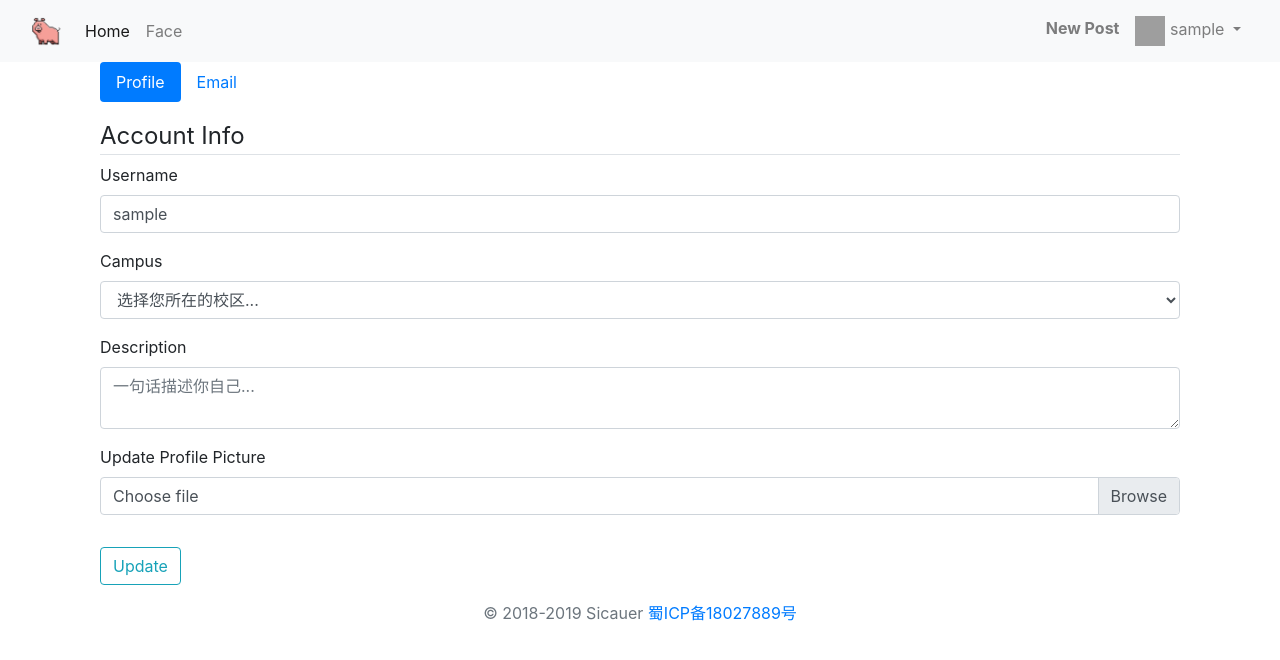
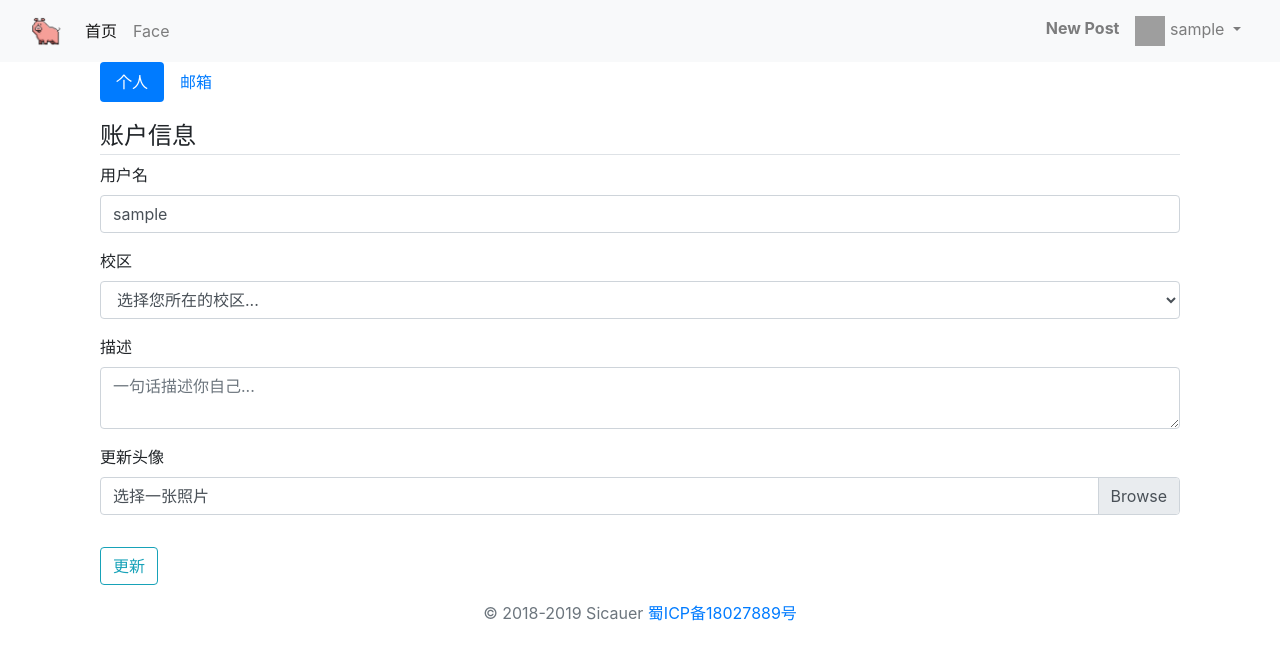
Before and after one commit to zerostwo/sicauer, a Flask app: page /setting/ in a window 1280 px wide. Shown: the top 660 px of the page. Run offline with Flask 2, Linux system fonts and the light colour scheme; the visitor is signed in with stand-in values (Sample User, id 1); data comes from the database, SQL or seed files in the repository; parts of the project's set-up code (start-up, migrations or seed data) failed here and were passed over; some libraries are stand-ins or nearby versions; grey boxes are pictures that could not be loaded.

Commit message:
translate

```diff
--- a/app/main/routes.py
+++ b/app/main/routes.py
@@ -17,7 +17,7 @@ def home():
 
 @main.route('/about')
 def about():
-    return render_template('about.html', title='about')
+    return render_template('about.html', title='关于我们')
 
 
 @main.route('/get_my_ip', methods=['GET'])
--- a/app/templates/errors/403.html
+++ b/app/templates/errors/403.html
@@ -1,7 +1,7 @@
 {% extends "layout.html" %}
 {% block content %}
     <div class="content-section">
-        <h1>You don't have permission to do that (403)</h1>
-        <p>Please check your account and try again</p>
+        <h1>您不能这样做（403）</h1>
+        <p>请检查您的帐户，然后重试</p>
     </div>
 {% endblock content %}
--- a/app/templates/errors/404.html
+++ b/app/templates/errors/404.html
@@ -1,7 +1,7 @@
 {% extends "layout.html" %}
 {% block content %}
     <div class="content-section">
-        <h1>Oops. Page Not Found (404)</h1>
-        <p>That page does not exist. Please try a different location</p>
+        <h1>哎呀！页面好像走丢了（404）</h1>
+        <p>该页面不存在。请尝试换一个地点</p>
     </div>
 {% endblock content %}
--- a/app/templates/errors/413.html
+++ b/app/templates/errors/413.html
@@ -1,7 +1,7 @@
 {% extends "layout.html" %}
 {% block content %}
     <div class="content-section">
-        <h1>You don't have permission to do that (403)</h1>
-        <p>Please check your account and try again</p>
+        <h1>你无权这样做（413）</h1>
+        <p>请检查您的帐户，然后重试</p>
     </div>
 {% endblock content %}
--- a/app/templates/errors/500.html
+++ b/app/templates/errors/500.html
@@ -1,7 +1,7 @@
 {% extends "layout.html" %}
 {% block content %}
     <div class="content-section">
-        <h1>Something went wrong (500)</h1>
-        <p>We're experiencing some trouble on our end. Please try again in the near future</p>
+        <h1>出了点问题（500）</h1>
+        <p>我们在结束时遇到了一些麻烦。请在不久的将来再试一次</p>
     </div>
 {% endblock content %}
--- a/app/templates/layout.html
+++ b/app/templates/layout.html
@@ -38,7 +38,7 @@
             <div class="collapse navbar-collapse" id="navbarSupportedContent">
                 <ul class="navbar-nav mr-auto">
                     <li class="nav-item active">
-                        <a class="nav-link" href="{{ url_for('main.home') }}">Home<span
+                        <a class="nav-link" href="{{ url_for('main.home') }}">首页<span
                                 class="sr-only">(current)</span></a>
                     </li>
                     <li class="nav-item">
@@ -61,25 +61,25 @@
                             <div class="dropdown-menu dropdown-menu-right" aria-labelledby="navbarDropdown">
                                 <a class="dropdown-item"
                                    href="{{ url_for('users.account', student_id=current_user.student_ID) }}">
-                                    <span class="text-muted"><i class="far fa-user"></i> Account</span></a>
+                                    <span class="text-muted"><i class="far fa-user"></i> 我的主页</span></a>
                                 {% if current_user.is_authenticated and current_user.student_ID == '201702420' %}
                                     <a class="dropdown-item" href="{{ url_for('admin.index') }}">
-                                        <span class="text-muted"><i class="far fa-kiss-wink-heart"></i> Admin</span></a>
+                                        <span class="text-muted"><i class="far fa-kiss-wink-heart"></i> 管理后台</span></a>
                                 {% endif %}
                                 <a class="dropdown-item"
                                    href="{{ url_for('users.setting') }}">
-                                    <span class="text-muted"><i class="fas fa-cog"></i> Setting</span></a>
+                                    <span class="text-muted"><i class="fas fa-cog"></i> 设置</span></a>
                                 <div class="dropdown-divider"></div>
                                 <a class="dropdown-item" href="{{ url_for('users.logout') }}">
-                                    <span class="text-muted"><i class="fas fa-power-off"></i> Sign out</span></a>
+                                    <span class="text-muted"><i class="fas fa-power-off"></i> 退出</span></a>
                             </div>
                         </li>
                     {% else %}
                         <li class="nav-item">
-                            <a class="nav-link" href="{{ url_for('users.register') }}"><b>Register</b></a>
+                            <a class="nav-link" href="{{ url_for('users.register') }}"><b>注册</b></a>
                         </li>
                         <li class="nav-item">
-                            <a class="nav-link" href="{{ url_for('users.login') }}">Login</a>
+                            <a class="nav-link" href="{{ url_for('users.login') }}">登录</a>
                         </li>
                     {% endif %}
                 </ul>
@@ -126,5 +126,6 @@
     })
 </script>
 {{ moment.include_moment() }}
+{{ moment.lang("zh-CN") }}
 </body>
 </html>
--- a/app/templates/login.html
+++ b/app/templates/login.html
@@ -4,7 +4,7 @@
         <form method="POST" action="">
             {{ form.hidden_tag() }}
             <fieldset class="form-group">
-                <legend class="border-bottom">Log In</legend>
+                <legend class="border-bottom">登录</legend>
                 <div class="form-group">
                     {{ form.student_ID.label(class="form-control-label") }}
                     {% if form.student_ID.errors %}
@@ -39,14 +39,14 @@
             <div class="form-group">
                 {{ form.submit(class="btn btn-outline-info") }}
                 <small class="text-muted ml-2">
-                    <a href="{{ url_for('users.reset_request') }}">Forget Password?</a>
+                    <a href="{{ url_for('users.reset_request') }}">忘记密码？</a>
                 </small>
             </div>
         </form>
     </div>
     <div class="border-top pt-3">
         <small class="text-muted">
-            Need An Account?<a class="ml-2" href="{{ url_for('users.register') }}">Sign Up</a>
+            还没注册吗？<a class="ml-2" href="{{ url_for('users.register') }}">注册</a>
         </small>
     </div>
 {% endblock %}
--- a/app/templates/post.html
+++ b/app/templates/post.html
@@ -22,7 +22,7 @@
     <form method="POST" action="">
         {{ form.hidden_tag() }}
         <div class="input-group mb-3">
-            {{ form_inline_submit(name=form.content, content="Enter your comment...") }}
+            {{ form_inline_submit(name=form.content, content="输入您的评论...") }}
             <div class="input-group-append">
                 {{ form.submit1(class="btn btn-outline-info") }}
             </div>
@@ -50,7 +50,7 @@
                     <form method="POST" action="">
                         {{ reply_form.hidden_tag() }}
                         <div class="input-group mb-3">
-                            {{ form_inline_submit(name=reply_form.content, content="Enter your reply...") }}
+                            {{ form_inline_submit(name=reply_form.content, content="输入您的回复...") }}
                             <div class="input-group-append">
                                 <section hidden>
                                     {{ reply_form.comment_id(value=comment.id) }}
@@ -86,7 +86,7 @@
                                     <form method="POST" action="">
                                         {{ reply_form.hidden_tag() }}
                                         <div class="input-group mb-3">
-                                            {{ form_inline_submit(name=reply_form.content, content="Enter your reply...") }}
+                                            {{ form_inline_submit(name=reply_form.content, content="输入您的回复...") }}
                                             <div class="input-group-append">
                                                 <section hidden>
                                                     {{ reply_form.comment_id(value=comment.id) }}
--- a/app/templates/register.html
+++ b/app/templates/register.html
@@ -5,7 +5,7 @@
         <form method="POST" action="">
             {{ form.hidden_tag() }}
             <fieldset class="form-group">
-                <legend class="border-bottom">Join Today</legend>
+                <legend class="border-bottom">注册</legend>
                 {{ form_submit(name=form.student_ID) }}
                 {{ form_submit(name=form.username) }}
                 {{ form_submit(name=form.email) }}
@@ -18,7 +18,7 @@
     </div>
     <div class="border-top pt-3">
         <small class="text-muted">
-            Already Have An Account?<a class="ml-2" href="{{ url_for('users.login') }}">Sign In</a>
+            已经注册了吗？<a class="ml-2" href="{{ url_for('users.login') }}">登录</a>
         </small>
     </div>
 {% endblock %}
--- a/app/templates/setting.html
+++ b/app/templates/setting.html
@@ -4,11 +4,11 @@
     <ul class="nav nav-pills mb-3" id="pills-tab" role="tablist">
         <li class="nav-item">
             <a class="nav-link active" id="pills-profile-tab" data-toggle="pill" href="#pills-profile" role="tab"
-               aria-controls="pills-profile" aria-selected="true">Profile</a>
+               aria-controls="pills-profile" aria-selected="true">个人</a>
         </li>
         <li class="nav-item">
             <a class="nav-link" id="pills-contact-tab" data-toggle="pill" href="#pills-email" role="tab"
-               aria-controls="pills-contact" aria-selected="false">Email</a>
+               aria-controls="pills-contact" aria-selected="false">邮箱</a>
         </li>
     </ul>
     <div class="tab-content" id="pills-tabContent">
@@ -17,7 +17,7 @@
                 <form method="POST" action="" enctype="multipart/form-data">
                     {{ form.hidden_tag() }}
                     <fieldset class="form-group">
-                        <legend class="border-bottom">Account Info</legend>
+                        <legend class="border-bottom">账户信息</legend>
                         {{ form_submit(name=form.username, content="用户名") }}
                         {{ form_submit(name=form.campus) }}
                         {{ form_submit(name=form.description, content="一句话描述你自己...") }}
@@ -25,7 +25,7 @@
                             {{ form.picture.label() }}
                             <div class="custom-file">
                                 {{ form.picture(type="file" ,class="custom-file-input", id="customFile") }}
-                                <label class="custom-file-label" for="customFile">Choose file</label>
+                                <label class="custom-file-label" for="customFile">选择一张照片</label>
                             </div>
                             {% if form.picture.errors %}
                                 {% for error in form.picture.errors %}
@@ -45,7 +45,7 @@
                 <form method="POST" action="">
                     {{ email_form.hidden_tag() }}
                     <fieldset class="form-group">
-                        <legend class="border-bottom">Change Email</legend>
+                        <legend class="border-bottom">更改邮箱</legend>
                         {{ form_submit(name=email_form.email) }}
                         {{ form_submit(name=email_form.password) }}
                     </fieldset>
--- a/app/users/forms.py
+++ b/app/users/forms.py
@@ -7,11 +7,11 @@ from app.models import User
 
 
 class RegistrationForm(FlaskForm):
-    username = StringField('Username', validators=[DataRequired(), Length(min=2, max=20)])
-    student_ID = StringField('Student ID', validators=[DataRequired()])
-    email = StringField('Email', validators=[DataRequired(), Email()])
-    password = PasswordField('Password', validators=[DataRequired()])
-    submit = SubmitField('Sign Up')
+    username = StringField('用户名', validators=[DataRequired(), Length(min=2, max=20)])
+    student_ID = StringField('学号', validators=[DataRequired()])
+    email = StringField('邮箱', validators=[DataRequired(), Email()])
+    password = PasswordField('密码', validators=[DataRequired()])
+    submit = SubmitField('注册')
 
     def validate_username(self, username):
         user = User.query.filter_by(username=username.data).first()
@@ -25,29 +25,29 @@ class RegistrationForm(FlaskForm):
 
 
 class LoginForm(FlaskForm):
-    student_ID = StringField('Student ID', validators=[DataRequired()])
+    student_ID = StringField('学号', validators=[DataRequired()])
     # email = StringField('Email', validators=[DataRequired(), Email()])
-    password = PasswordField('Password', validators=[DataRequired()])
-    remember = BooleanField('Remember Me')
-    submit = SubmitField('Login')
+    password = PasswordField('密码', validators=[DataRequired()])
+    remember = BooleanField('记住我')
+    submit = SubmitField('登录')
 
 
 class UpdateAccountForm(FlaskForm):
-    username = StringField('Username', validators=[DataRequired(), Length(min=2, max=20)])
-    picture = FileField('Update Profile Picture',
+    username = StringField('用户名', validators=[DataRequired(), Length(min=2, max=20)])
+    picture = FileField('更新头像',
                         validators=[FileAllowed(['jpg', 'png', 'JPEG', 'JPG', 'PNG', 'jpeg'])])
-    birthday = DateField('Birthday', format='%m/%d/%Y', validators=[Optional()])
-    campus = SelectField('Campus',
+    birthday = DateField('生日', format='%m/%d/%Y', validators=[Optional()])
+    campus = SelectField('校区',
                          choices=[('', '选择您所在的校区...'), ('成都校区', '成都校区'), ('都江堰校区', '都江堰校区'), ('雅安校区', '雅安校区')],
                          default='')
-    description = TextAreaField('Description')
-    info_submit = SubmitField('Update')
+    description = TextAreaField('描述')
+    info_submit = SubmitField('更新')
 
     def validate_username(self, username):
         if username.data != current_user.username:
             user = User.query.filter_by(username=username.data).first()
             if user:
-                raise ValidationError('That username is taken. Please choose a different one.')
+                raise ValidationError('该用户名已被占用，请使用其它的。')
     #
     # def validate_email(self, email):
     #     if email.data != current_user.email:
@@ -58,12 +58,12 @@ class UpdateAccountForm(FlaskForm):
 
 class RequestResetForm(FlaskForm):
     email = StringField('Email', validators=[DataRequired(), Email()])
-    submit = SubmitField('Request Passworf Reset')
+    submit = SubmitField('Request Password Reset')
 
     def validate_email(self, email):
         user = User.query.filter_by(email=email.data).first()
         if user is None:
-            raise ValidationError('There is no account with that email. You must register first')
+            raise ValidationError('该电子邮件没有帐号。你必须先注册')
 
 
 class ResetPasswordForm(FlaskForm):
@@ -73,13 +73,13 @@ class ResetPasswordForm(FlaskForm):
 
 
 class ChangeEmailForm(FlaskForm):
-    email = StringField('New Email', validators=[DataRequired(), Length(1, 64), Email()])
-    password = PasswordField('Password', validators=[DataRequired()])
-    email_submit = SubmitField('Update Email Address')
+    email = StringField('新的电子邮件地址', validators=[DataRequired(), Length(1, 64), Email()])
+    password = PasswordField('密码', validators=[DataRequired()])
+    email_submit = SubmitField("更新邮箱")
 
     def validate_email(self, email):
         if User.query.filter_by(email=email.data).first():
-            raise ValidationError('Email already registered.')
+            raise ValidationError('该电子邮件已被注册请选择其它的。')
 
 
 class FaceInfo(FlaskForm):
--- a/app/users/routes.py
+++ b/app/users/routes.py
@@ -56,11 +56,11 @@ def register():
             token = user.generate_confirmation_token()
             # send_email(current_user.email, '确认你的账户', 'email/confirm', user=current_user, token=token)
             send_email(form.email.data, '确认你的账户', 'email/confirm', user=current_user, token=token)
-            flash('A confirmation email has been sent to you by email.', 'success')
+            flash('我们已通过电子邮件向您发送确认电子邮件。', 'success')
             return redirect(url_for('users.login'))
         else:
-            flash('Sign up Unsuccessful. Please check student ID and password.', 'danger')
-    return render_template('register.html', title='Register', form=form)
+            flash('注册失败！请检查学号或者密码。', 'danger')
+    return render_template('register.html', title='注册', form=form)
 
 
 @users.route('/login/', methods=['GET', 'POST'])
@@ -75,8 +75,8 @@ def login():
             next_page = request.args.get('next')
             return redirect(next_page) if next_page else redirect(url_for('main.home'))
         else:
-            flash('Login Unsuccessful. Please check student ID and password.', 'danger')
-    return render_template('login.html', title='Login', form=form)
+            flash('登录失败！请检查您的学号或者密码。', 'danger')
+    return render_template('login.html', title='登录', form=form)
 
 
 @users.route('/logout/')
@@ -105,7 +105,7 @@ def setting():
         current_user.description = form.description.data
         current_user.campus = form.campus.data
         db.session.commit()
-        flash('Your account has been updated!', 'success')
+        flash('您的账号信息已更新！', 'success')
         return redirect(url_for('users.account', student_id=current_user.student_ID))
     elif request.method == 'GET':
         form.username.data = current_user.username
@@ -117,15 +117,14 @@ def setting():
         if bcrypt.check_password_hash(current_user.password, email_form.password.data):
             new_email = email_form.email.data
             token = current_user.generate_email_change_token(new_email)
-            send_email(new_email, 'Confirm your email address', 'email/change_email',
+            send_email(new_email, '请确认您的电邮地址', 'email/change_email',
                        user=current_user, token=token)
-            flash('An email with instructions to confirm your new email '
-                  'address has been sent to you.', 'success')
+            flash('我们已向您发送一封电子邮件，其中包含确认新电子邮件地址的说明。', 'success')
             return redirect(url_for('users.setting'))
         else:
-            flash('Invalid email or password.', 'danger')
+            flash('无效的电子邮件或密码。', 'danger')
             return redirect(url_for('users.setting') + '#pills-email')
-    return render_template('setting.html', title='Setting', image_file=image_file, form=form, email_form=email_form)
+    return render_template('setting.html', title='设置', image_file=image_file, form=form, email_form=email_form)
 
 
 @users.route("/confirm/<token>/")
@@ -135,9 +134,9 @@ def confirm(token):
         return redirect(url_for("main.home"))
     if current_user.confirm(token):
         db.session.commit()
-        flash('You have confirm your account. Thanks!', 'success')
+        flash('您已确认自己的帐户。谢谢！', 'success')
     else:
-        flash('The confirmation link is invalid or has expired', 'danger')
+        flash('确认链接无效或已过期', 'danger')
     return redirect(url_for('main.home'))
 
 
@@ -146,7 +145,7 @@ def confirm(token):
 def resend_confirmation():
     token = current_user.generate_confirmation_token()
     send_email(current_user.email, '确认你的账户', 'email/confirm', user=current_user, token=token)
-    flash('A new confirmation email has been sent to you by email.', 'success')
+    flash('我们已通过电子邮件向您发送新的确认电子邮件。', 'success')
     return redirect(url_for('main.home'))
 
 
@@ -165,7 +164,7 @@ def before_request():
 def unconfirmed():
     if current_user.is_anonymous or current_user.confirmed:
         return redirect(url_for('main.home'))
-    return render_template('unconfirmed.html', title='Confirm your account')
+    return render_template('unconfirmed.html', title='确认您的帐户')
 
 
 @users.route("/reset_password/", methods=['GET', "POST"])
@@ -176,9 +175,9 @@ def reset_request():
     if form.validate_on_submit():
         user = User.query.filter_by(email=form.email.data).first()
         send_reset_email(user)
-        flash('An email has been sent with instructions to reset your password.', 'info')
+        flash('已发送电子邮件，其中包含重置密码的说明。', 'info')
         return redirect(url_for('users.login'))
-    return render_template('reset_request.html', title='Reset Password', form=form)
+    return render_template('reset_request.html', title='重设密码', form=form)
 
 
 @users.route("/reset_password/<token>/", methods=['GET', "POST"])
@@ -187,16 +186,16 @@ def reset_token(token):
         return redirect(url_for('main.home'))
     user = User.verify_reset_token(token)
     if user is None:
-        flash('This is an invalid or expired token', 'warning')
+        flash('这是无效或过期的令牌', 'warning')
         return redirect(url_for('users.reset_request'))
     form = ResetPasswordForm()
     if form.validate_on_submit():
         hashed_password = bcrypt.generate_password_hash(form.password.data).decode('utf-8')
         user.password = hashed_password
         db.session.commit()
-        flash('Your password has been update! You are now able to log in', 'success')
+        flash('您的密码已更新！您现在可以登录了', 'success')
         return redirect(url_for('users.login'))
-    return render_template('reset_token.html', title='Reset Password', form=form)
+    return render_template('reset_token.html', title='重设密码', form=form)
 
 
 @users.route('/change_email/<token>/', methods=['GET', "POST"])
@@ -204,10 +203,10 @@ def reset_token(token):
 def change_email(token):
     if current_user.change_email(token):
         db.session.commit()
-        flash('Your email address has been updated.', 'success')
+        flash('您的电子邮件地址已更新。', 'success')
         return redirect(url_for('users.account'))
     else:
-        flash('Invalid request.', 'danger')
+        flash('无效请求。', 'danger')
     return redirect(url_for("main.home"))
 
 
```
Also changed, not shown: app/api/routes.py (+6 -2 lines), app/api/sicau.py (+2 -5 lines), app/posts/forms.py (+4 -4 lines), app/posts/routes.py (+7 -7 lines), app/templates/account.html (+4 -4 lines), app/templates/grade.html (+56 -5 lines), app/templates/unconfirmed.html (+7 -8 lines).
